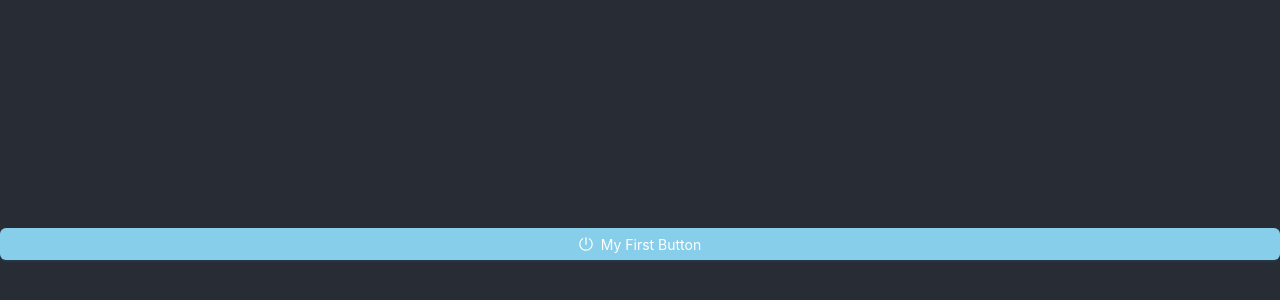
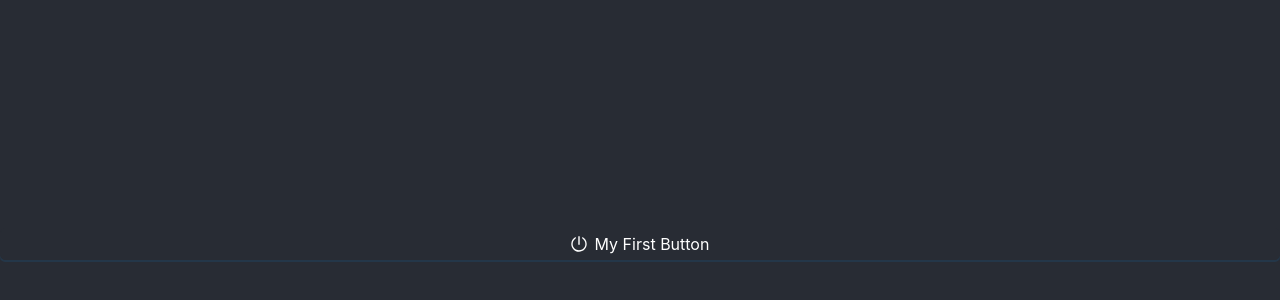
Before and after one commit to Arman170616/ANT-Design-with-React, a React (Create React App) app: page / in a window 1280 px wide. Shown: the part 156-456 px from the top of the page. Built offline with nearby package versions, Linux system fonts and the light colour scheme.

Commit message:
css file added

```diff
--- a/src/App.css
+++ b/src/App.css
@@ -36,3 +36,15 @@
     transform: rotate(360deg);
   }
 }
+
+
+.my-button{
+  background-color: #282c34;
+  color: white;
+  border: 1px solid #282c34;
+  border-radius: 5px;
+  padding: 5px 10px;
+  margin: 5px;
+  cursor: pointer;
+  font-size: 16px;
+}
--- a/src/App.js
+++ b/src/App.js
@@ -22,7 +22,8 @@ function App() {
       block
       loading={loading}
       icon={<PoweroffOutlined />}
-      style={{backgroundColor: 'skyblue', color: 'white'}}
+      className='my-button'
+
       onClick={onButtonClick}
       >My First Button</Button>
 
```
